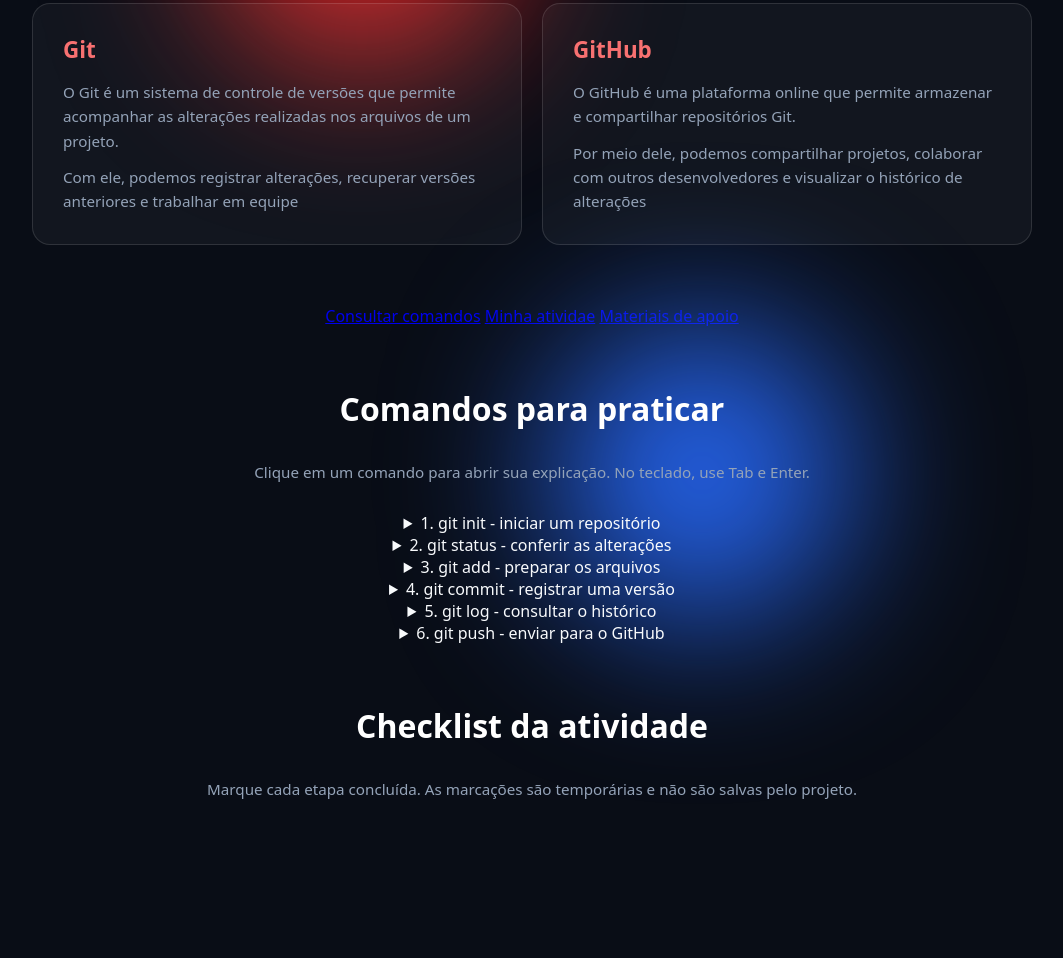
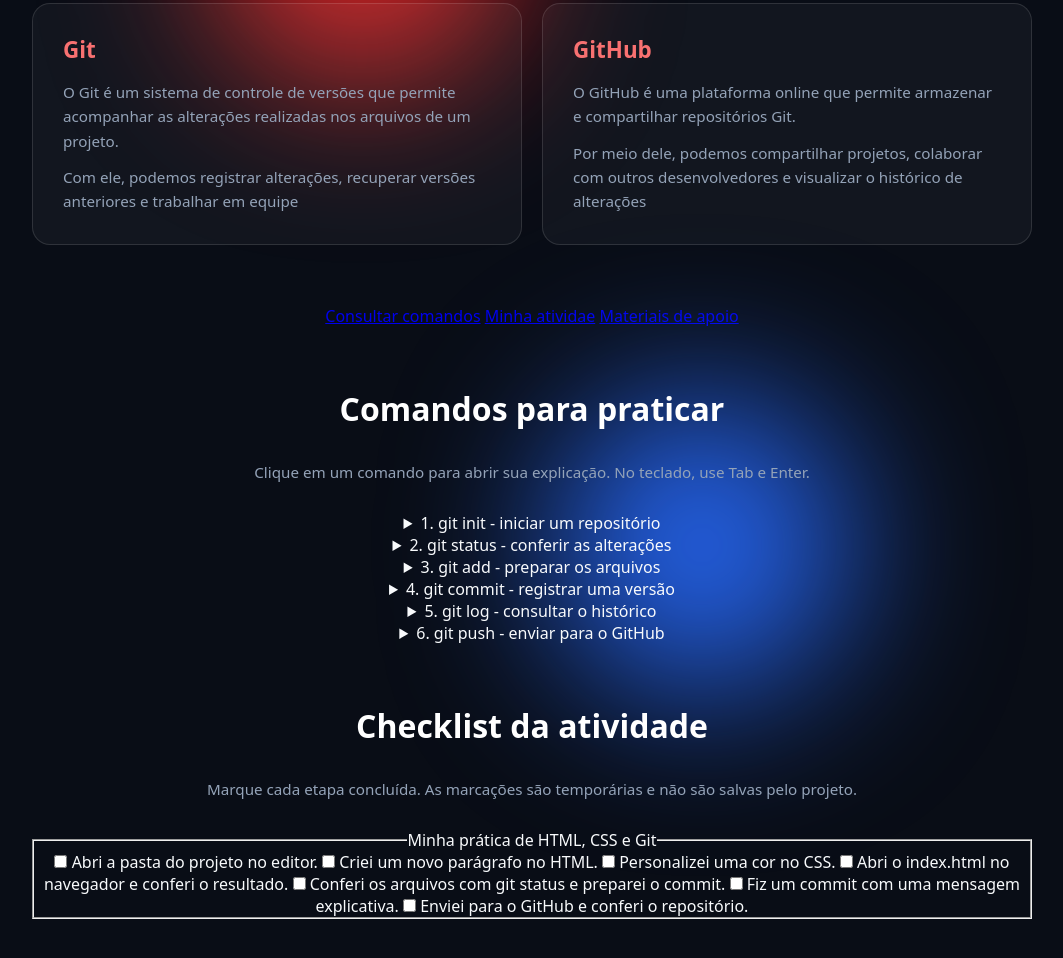
Before and after one commit to Ismaelvs16/ismael.PA, a plain HTML site: page index.html in a window 1280 px wide. Shown: the part 522-1480 px from the top of the page, without its empty margins (108-1171 px from the left). Before the commit the page ends 1431 px from the top, so only its background shows below. Drawn offline with Linux system fonts and the light colour scheme.

Commit message:
t=quase todos os labels

```diff
--- a/index.html
+++ b/index.html
@@ -125,6 +125,20 @@
      <section class="conteudo estudo" id="atividade">
         <h2>Checklist da atividade</h2>
         <p>Marque cada etapa concluída. As marcações são temporárias e não são salvas pelo projeto.</p>
+
+        <!-- NOVO: fieldset reúne campos relacionados; legend dá um nome ao grupo. -->
+         <fieldset class="checklist">
+            <legend>Minha prática de HTML, CSS e Git</legend>
+            <!-- O input checkbox cria uma caixa de seleção.
+             O label permite marcar -->
+             <label><input type="checkbox"> <span>Abri a pasta do projeto no editor.</span></label>
+             <label><input type="checkbox"> <span>Criei um novo parágrafo no HTML.</span></label>
+             <label><input type="checkbox"> <span>Personalizei uma cor no CSS.</span></label>
+             <label><input type="checkbox"> <span>Abri o index.html no navegador e conferi o resultado.</span></label>
+             <label><input type="checkbox"> <span>Conferi os arquivos com git status e preparei o commit.</span></label>
+             <label><input type="checkbox"> <span>Fiz um commit com uma mensagem explicativa.</span></label>
+             <label><input type="checkbox"> <span>Enviei para o GitHub e conferi o repositório.</span></label>
+         </fieldset>
      </section>
 </body>
 
```
